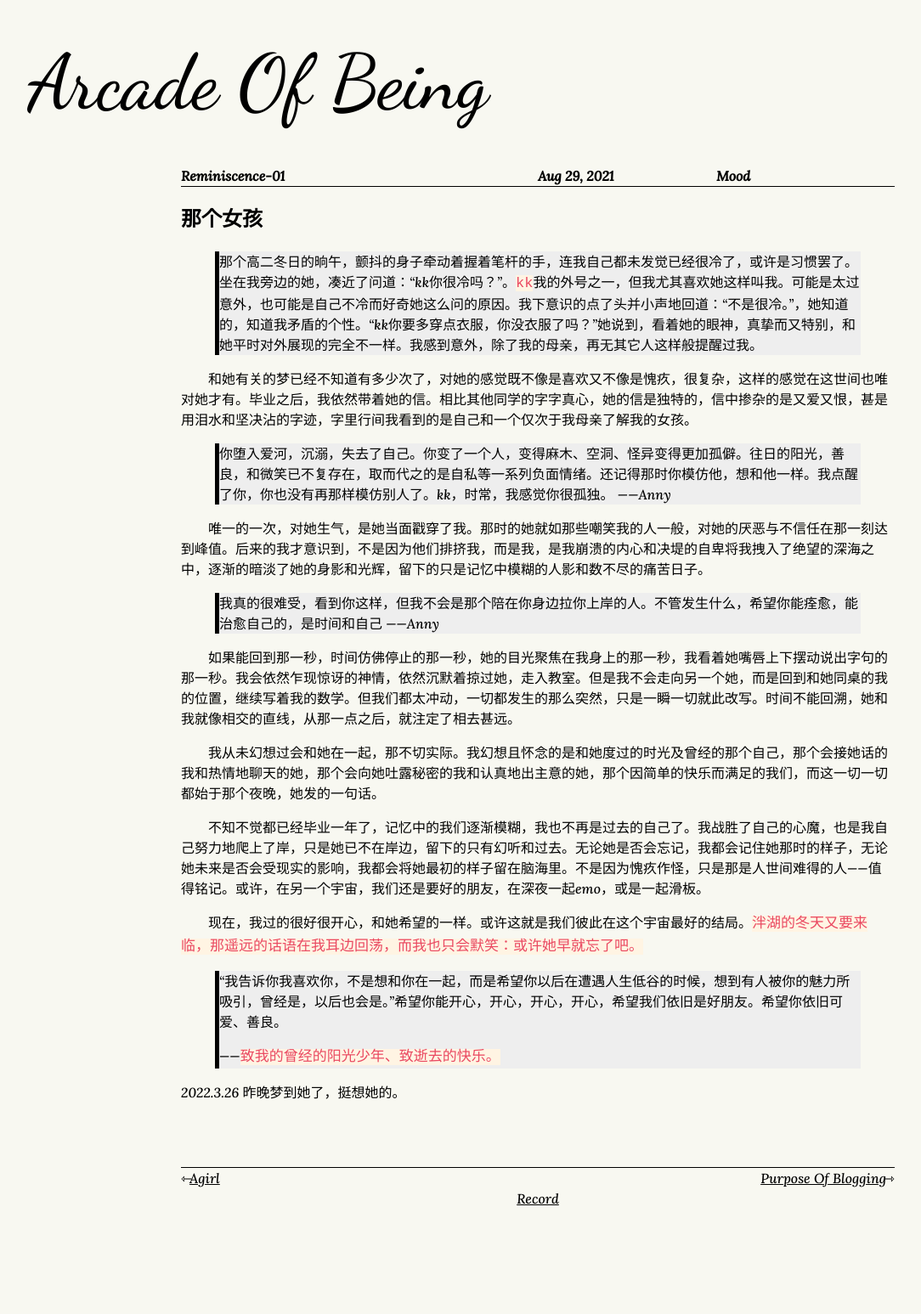
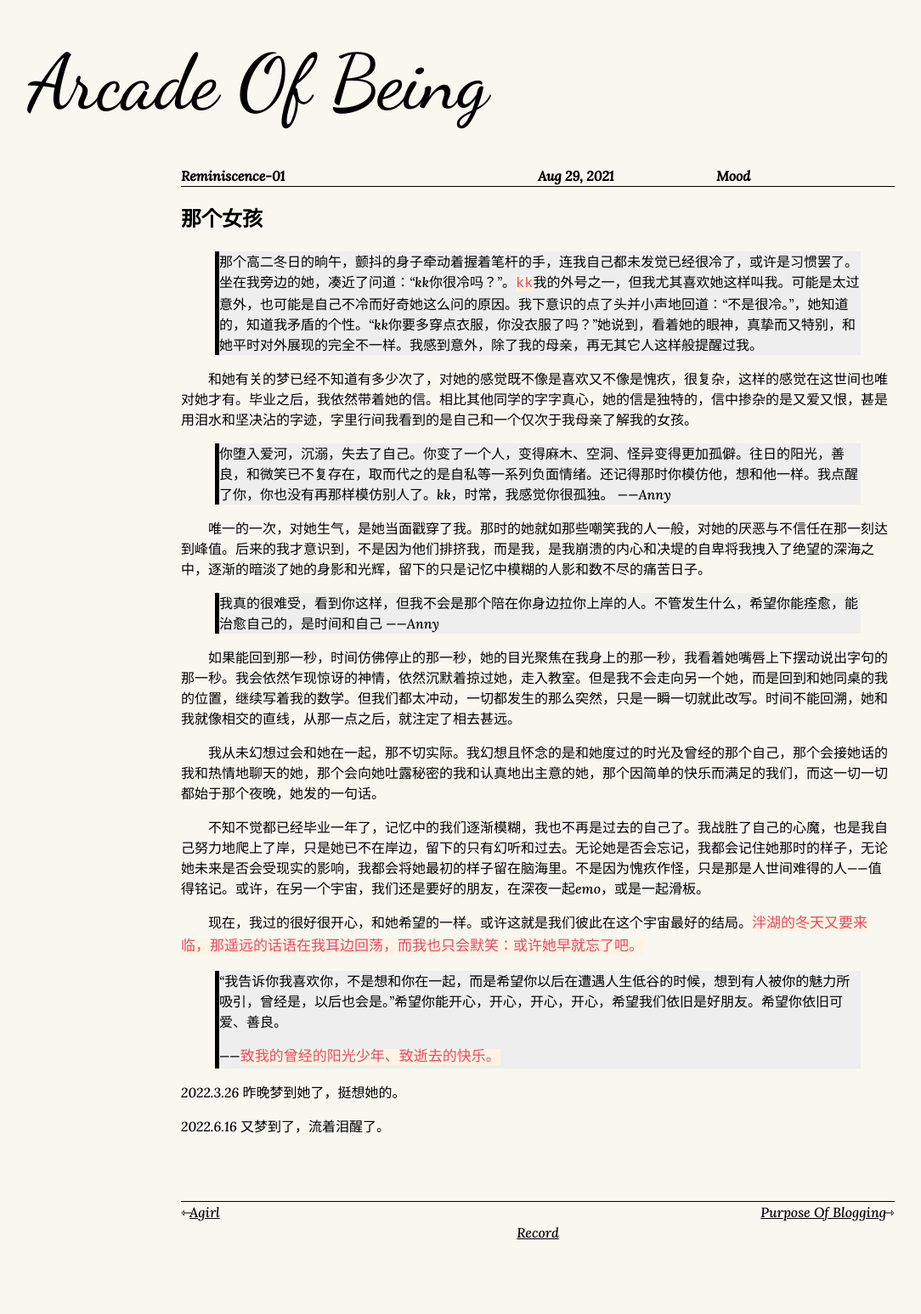
Before and after one commit to NeonSkylar69/NeonSkylar69.github.io, a Jekyll site: the page built from _posts/2021-08-29-Reminiscence-01.md, in a window 1280 px wide. Shown: the whole page at 85% size, without its empty margins (7-1091 px from the left). Built offline with Jekyll 4.4.1, drawn with Linux system fonts in a browser that asks for light colours; before the commit the page ends 1507 px from its top, so only the background shows below that.

Commit message:
Update 2021-08-29-Reminiscence-01.md

```diff
--- a/_posts/2021-08-29-Reminiscence-01.md
+++ b/_posts/2021-08-29-Reminiscence-01.md
@@ -49,6 +49,8 @@ category: Mood
 
 2022.3.26 昨晚梦到她了，挺想她的。
 
+2022.6.16 又梦到了，流着泪醒了。
+
 
 
 
```
